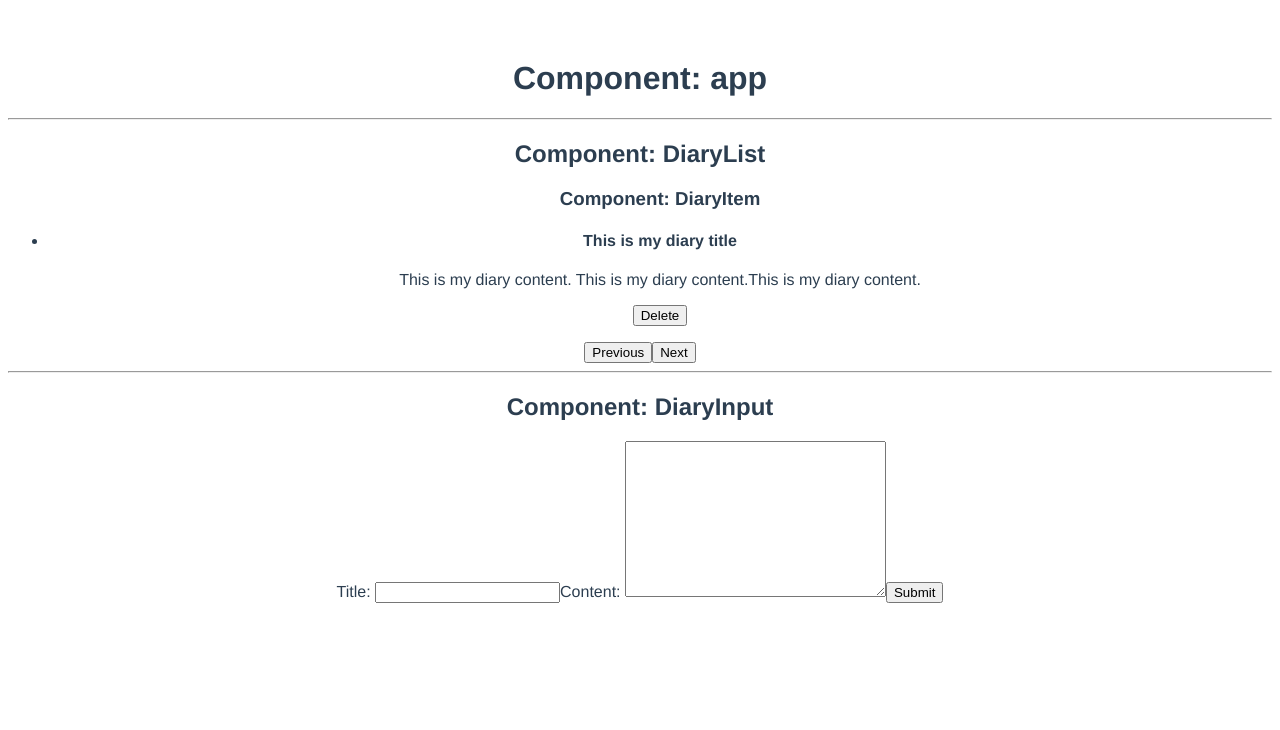
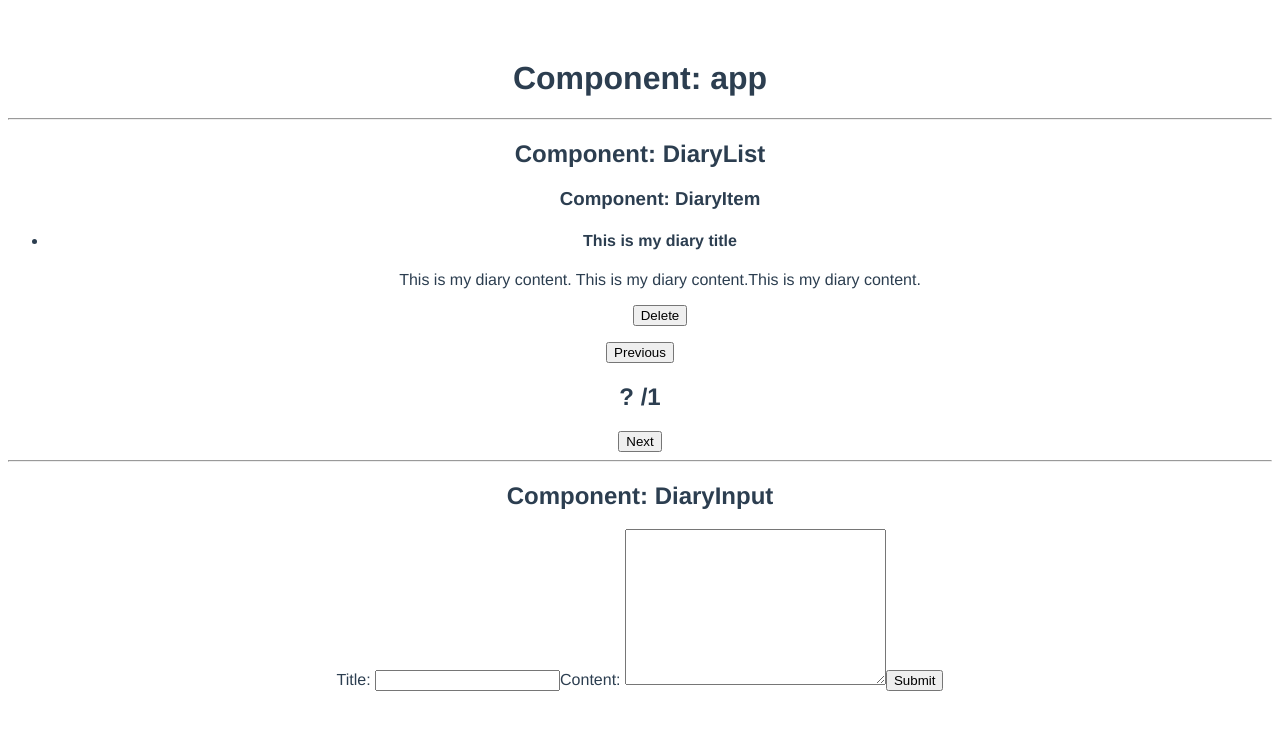
Before and after one commit to fffanfannn/p1-vue-diary-list, a Vue app: page / in a window 1280 px wide. Shown: the top 730 px of the page. Built offline with nearby package versions, Linux system fonts and the light colour scheme.

Commit message:
total page count

```diff
--- a/src/components/DiaryList.vue
+++ b/src/components/DiaryList.vue
@@ -4,13 +4,15 @@
     <h2>Component: DiaryList</h2>
     <ul>
       <DiaryItem
-        v-for="diaryObj in diaryArray.slice(-3)"
+        v-for="diaryObj in diaryArray.slice(-2)"
         :key="diaryObj.id"
         :eachDiaryObj="diaryObj"
         @deleteObjId="deleteObjId"
       />
     </ul>
+
     <button @click="previousPage">Previous</button>
+    <h2>? /{{ pageCount }}</h2>
     <button @click="nextPage">Next</button>
   </div>
 </template>
@@ -22,6 +24,7 @@ export default {
   components: {
     DiaryItem,
   },
+
   props: ["diaryArray"],
   methods: {
     deleteObjId(id) {
@@ -30,6 +33,13 @@ export default {
 
     previousPage() {},
     nextPage() {},
+  },
+
+  computed: {
+    pageCount() {
+      const pagecount = Math.ceil(this.diaryArray.length / 2);
+      return pagecount;
+    },
   },
 
   // computed: {
```
